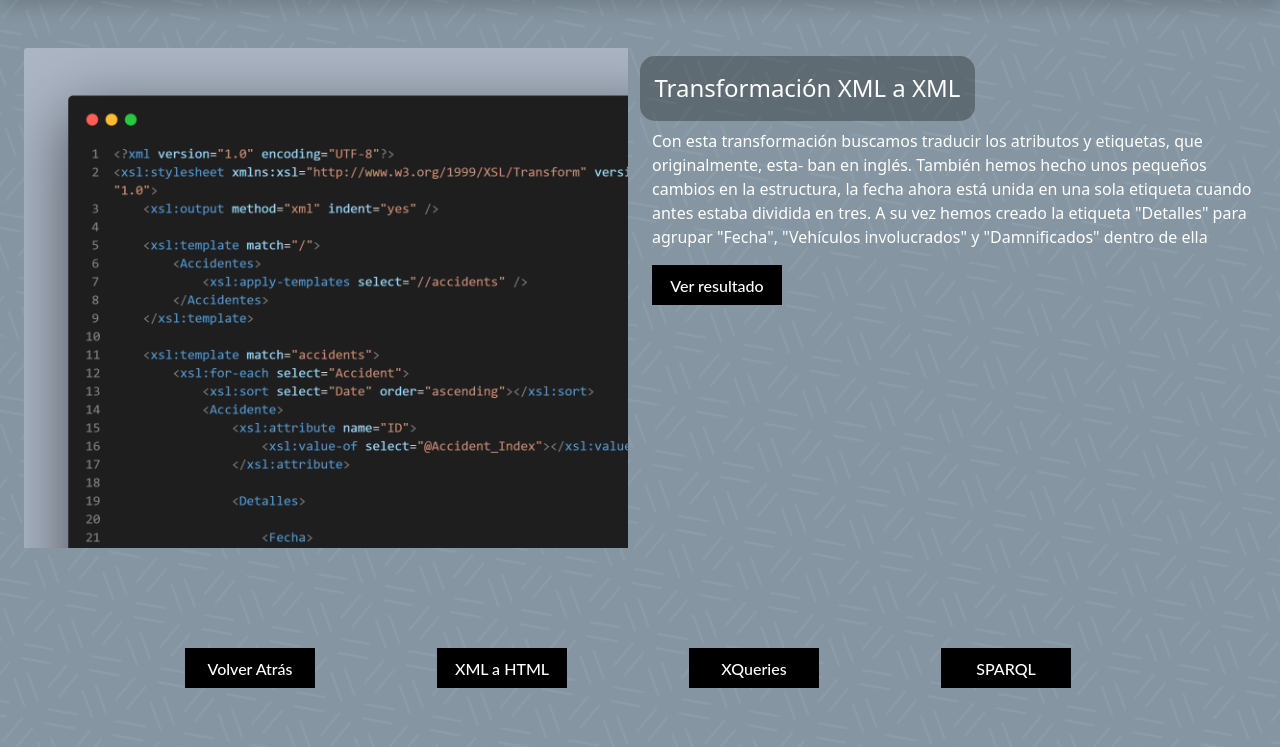
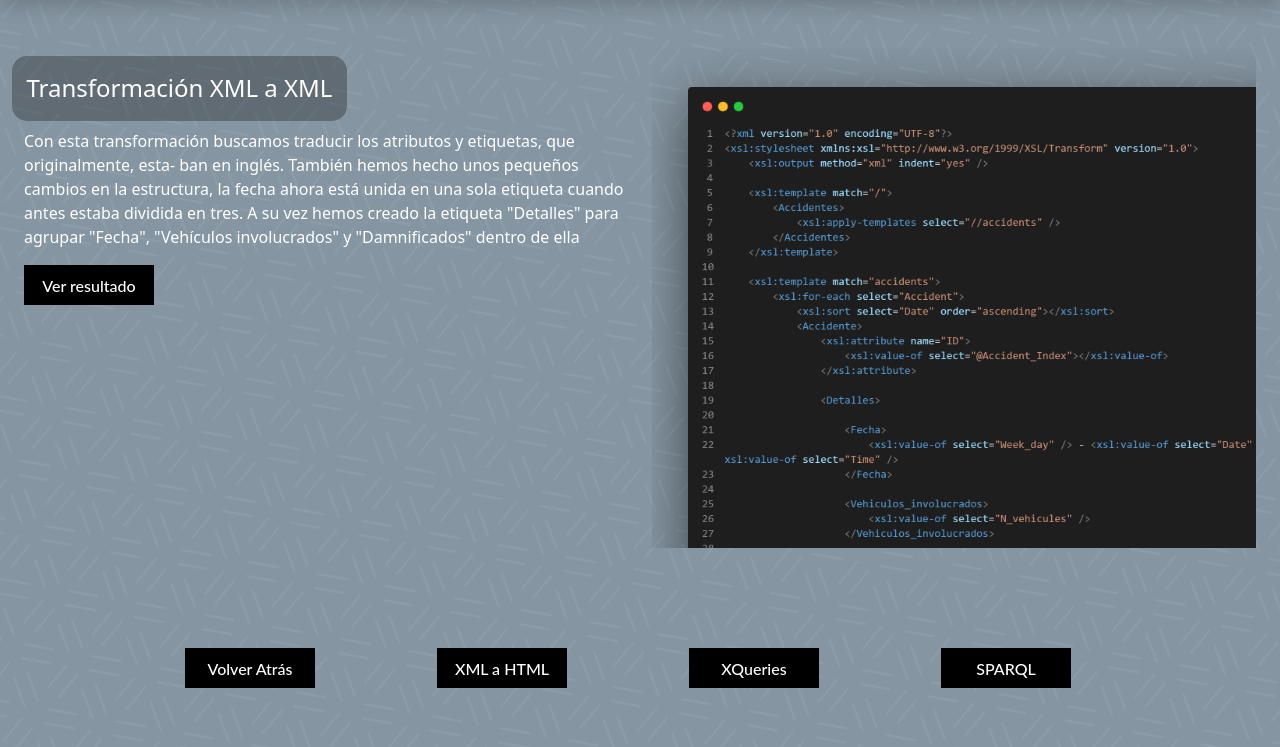
Before and after one commit to JCruiz15/Bycicles-accidents-project, a Flask app: page /xslt1 in a window 1280 px wide. Shown: the part 84-831 px from the top of the page. Run offline with Flask 2, Linux system fonts and the light colour scheme; some libraries are stand-ins or nearby versions.

Commit message:
fix views

```diff
--- a/web/templates/xslt1.jinja
+++ b/web/templates/xslt1.jinja
@@ -18,13 +18,7 @@ Adds the main content:
 #}
 <div class="container-fluid text-white my-5">
     <div class="container-sm row justify-content-between min-vw-100">
-        <fieldset class="col-md-6 mb-6" style="height:500px">
-        <div class="text-center" style="width=700px; height:100%; overflow:scroll">
-            <a class="navbar-brand">
-                <img src="../static/img/codeXSLT1.png" alt="bike_accident" style="border-radius: 3px; width:700px;">
-            </a>
-        </div>
-        </fieldset>
+
 
         <fieldset class="col-md-6 mb-6">
             <legend class="my-2 row align-items-center justify-content-center">Transformación XML a XML</legend>
@@ -40,6 +34,14 @@ Adds the main content:
                     <a class="custom-btn btn-5 text-center" href="/dataset" style="text-decoration: none;">Ver resultado</a>
                 </div>
             </div>
+        </fieldset>
+
+        <fieldset class="col-md-6 mb-6" style="height:500px">
+        <div class="text-center" style="width=700px; height:100%; overflow:auto">
+            <a class="navbar-brand">
+                <img src="../static/img/codeXSLT1.png" alt="bike_accident" style="border-radius: 3px; width:700px;">
+            </a>
+        </div>
         </fieldset>
 
 
--- a/web/templates/xslt2.jinja
+++ b/web/templates/xslt2.jinja
@@ -19,7 +19,7 @@ Adds the main content:
 <div class="container-fluid text-white my-5">
     <div class="container-sm row justify-content-between min-vw-100">
         <fieldset class="col-md-6 mb-6" style="height:500px">
-        <div class="text-center" style="width=700px; height:100%; overflow:scroll">
+        <div class="text-center" style="width=700px; height:100%; overflow:auto">
             <a class="navbar-brand">
                 <img src="../static/img/codeXSLT2.png" alt="bike_accident" style="border-radius: 3px; width:700px;">
             </a>
```
Also changed, not shown: web/static/img/codeXSLT1.png, web/static/img/codeXSLT2.png.
